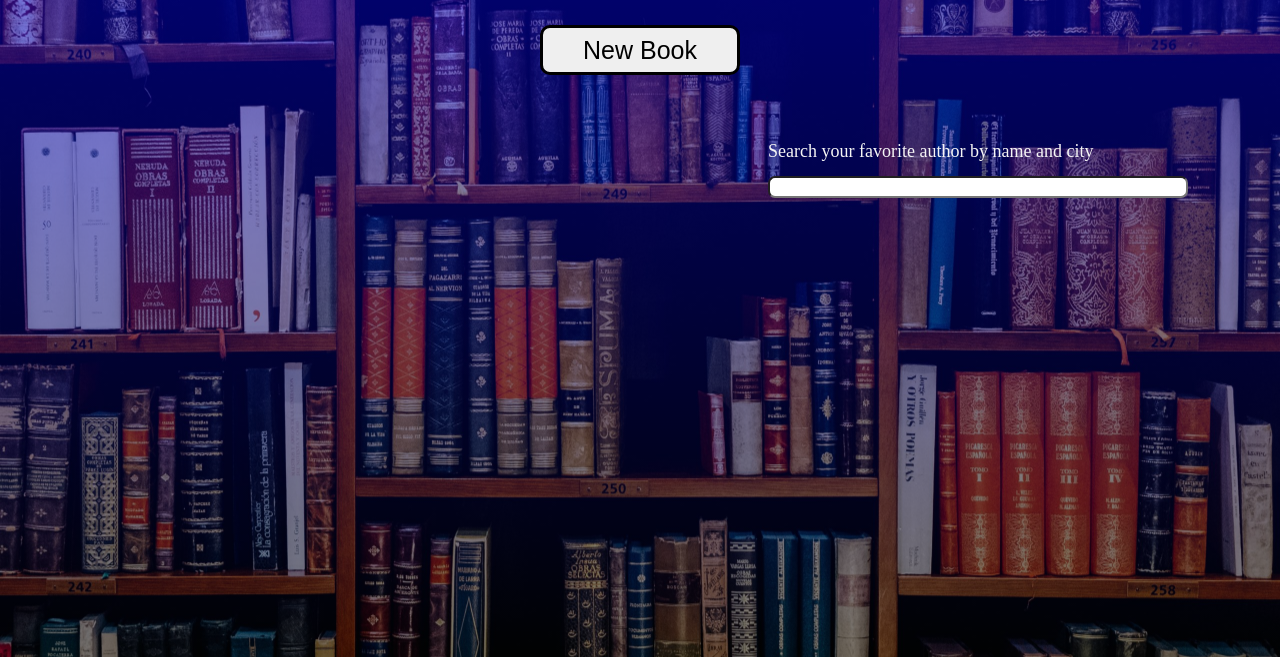
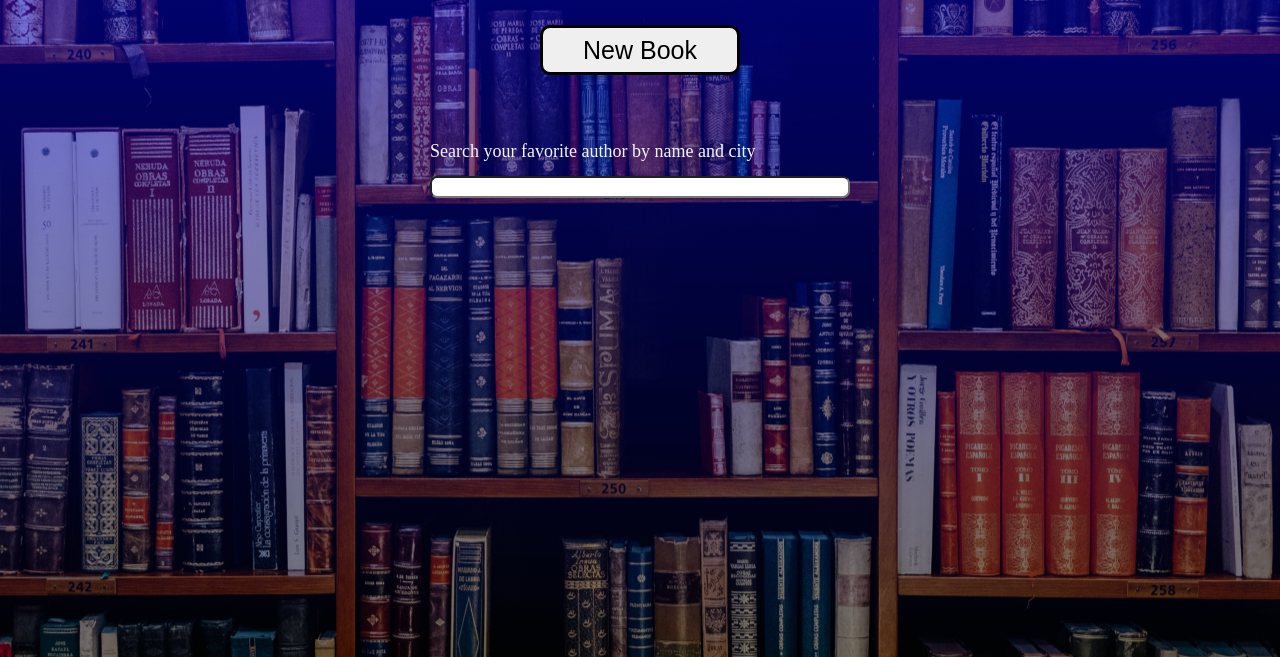
Before and after one commit to cigmaian/Project-Library, a plain HTML site: page index.html in a window 1280 px wide. Shown: the part 143-800 px from the top of the page. Drawn offline with Linux system fonts and the light colour scheme; no server answers.

Commit message:
Add files via upload

```diff
--- a/style.css
+++ b/style.css
@@ -56,7 +56,6 @@ h1 {
   display: flex;
   flex-direction: row;
   flex-wrap: wrap;
-
 }
 
 /* Book and its contents */
@@ -194,15 +193,15 @@ input[type=checkbox] {
     flex-wrap: wrap;
     width: 100vw;
     height: auto;
+    justify-content: center;
 }
 
 .left{
-    width: 60vw;
-
+   width: 76vw;
 }
 
 .rigth{
-    width: 36vw;
+    width: 34vw;
     max-width: 420px;
     margin: 20px 0;
 }
```
